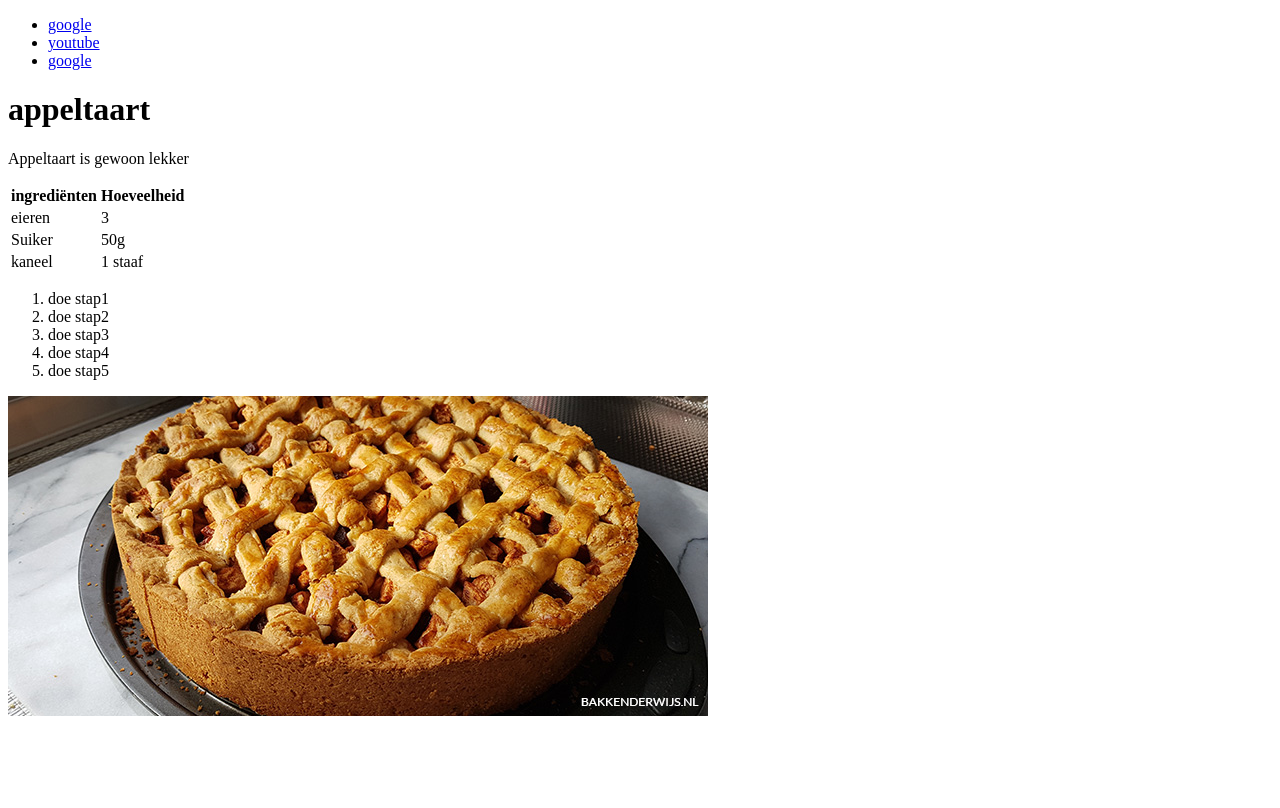
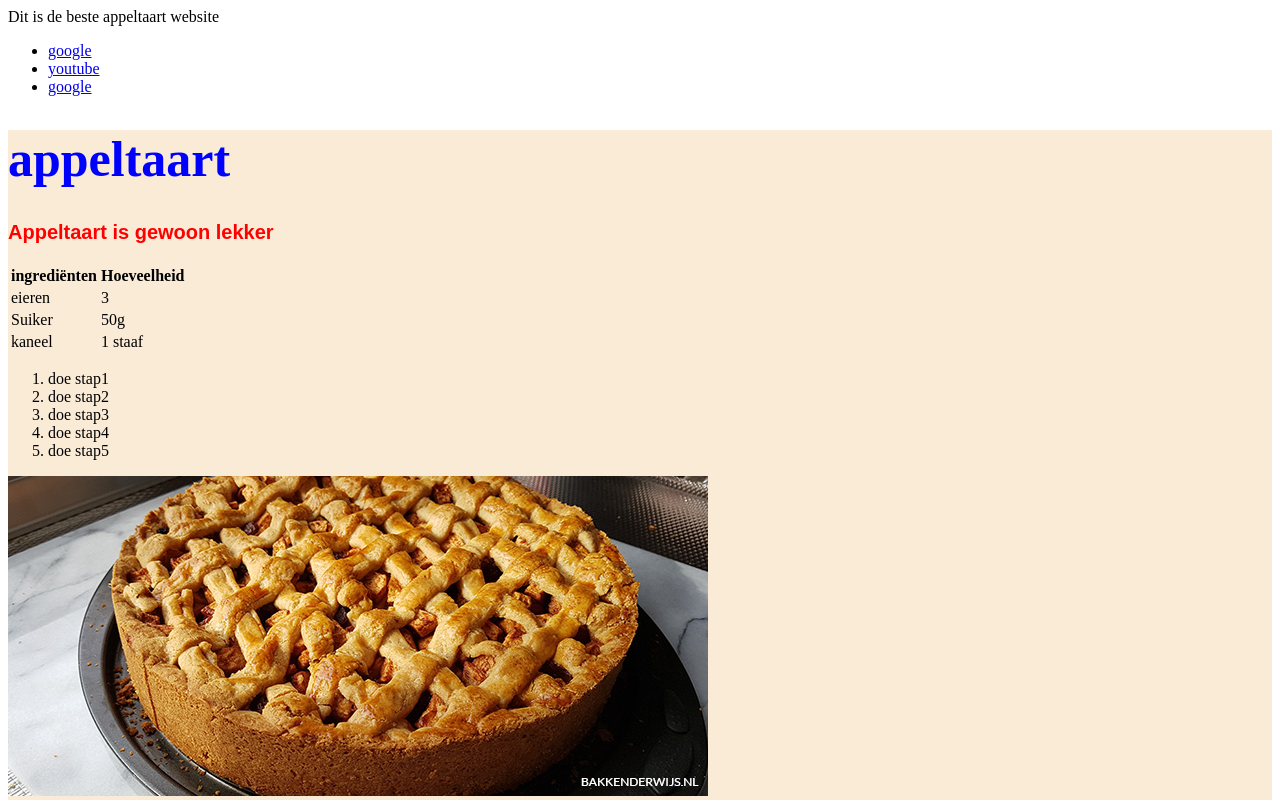
Before and after one commit to RichardHAN2002/WTUX-Richard, a plain HTML site: page index.html in a window 1280 px wide. Drawn offline with Linux system fonts and the light colour scheme.

Commit message:
Css added

```diff
--- /dev/null
+++ b/css/style.css
@@ -0,0 +1,17 @@
+h1 {
+font-size: 50px;
+text-shadow: 10px;
+color: blue;
+}
+
+p {
+    font-size: 20px;
+    font-weight: bolder;
+    font-family: Arial, Helvetica, sans-serif;
+    color: red;
+}
+
+main {
+    background-color: antiquewhite;
+    color: black;
+}
--- a/index.html
+++ b/index.html
@@ -1,9 +1,14 @@
 <!DOCTYPE html>
 <html>
+
 <head>
     <meta charset="utf-8">
     <title>Mijn appeltaart website</title>
+    <link rel="stylesheet" href="css/style.css">
 </head>
+
+<body>
+    <header> Dit is de beste appeltaart website
         <nav>
             <ul>
                 <li> <a href="https://google.com/">google</a> </li>
@@ -11,7 +16,8 @@
                 <li> <a href="https://twitter.com/">google</a> </li>
             </ul>
         </nav>
-    <body>
+    </header>
+    <main>
         <h1> appeltaart</h1>
         <p>Appeltaart is gewoon lekker</p>
         <table>
@@ -39,7 +45,8 @@
             <li>doe stap4</li>
             <li>doe stap5</li>
         </ol>
-        <img src="images/appeltaart.jpg"/>
+        <img src="images/appeltaart.jpg" />
+    </main>
 </body>
 
 </html>
```
Lines whose indentation alone changed are shown as unchanged.
